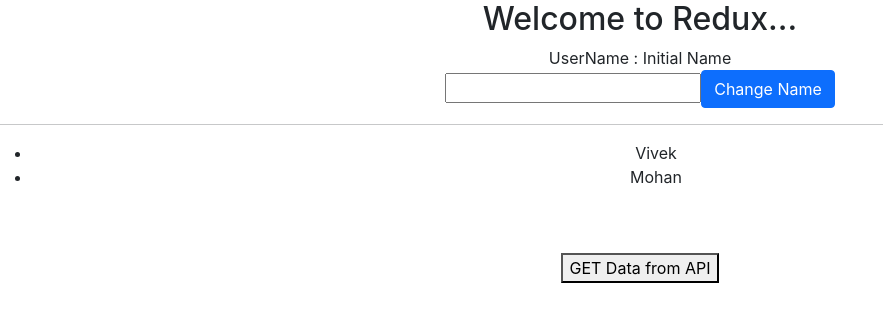
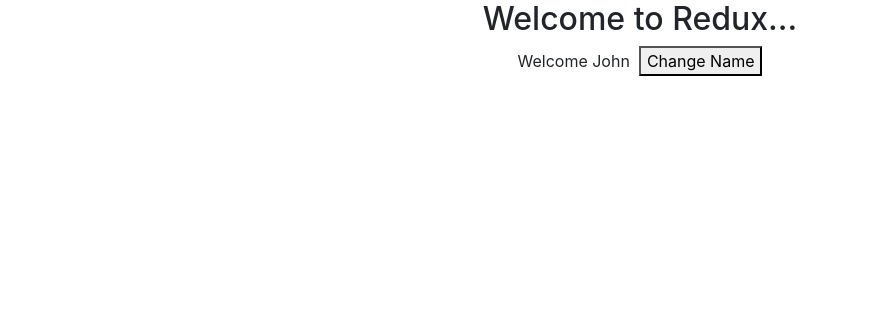
Before and after one commit to lokeshkumardubai1990/react, a React (Create React App) app: page / in a window 1280 px wide. Shown: the top 322 px of the page, without its empty margins (0-883 px from the left). Built offline with nearby package versions, Linux system fonts and the light colour scheme.

Commit message:
redux basics

```diff
--- a/src/Classcomp.js
+++ b/src/Classcomp.js
@@ -1,71 +1,33 @@
-import React, { createRef } from "react";
+import React from "react";
+
 import { connect } from "react-redux";
-import { changeName, fechtData } from "./store/actions";
-// import { apiData } from "./store/actions";
-
-const apiData = (apiUrl) => {
-  return (dispatch) => {
-    return fetch(apiUrl)
-      .then((resposne) => {
-        dispatch(fechtData(resposne));
-      })
-      .catch((error) => {
-        console.log(error);
-      });
-  };
-};
 
 class Classcomp extends React.Component {
   constructor(props) {
     super(props);
-    this.inputRef = createRef();
     console.log(this.props);
-  }
-
-  componentDidMount() {
-    //this.apiData("https://api.github.com/users/KrunalLathiya");
   }
 
   render() {
     return (
       <div>
-        UserName : {this.props.userName}
-        <br />
-        <input ref={this.inputRef} />
-        <button
-          className="btn btn-primary"
-          onClick={() => this.props.changeName(this.inputRef.current.value)}
-        >
-          Change Name
-        </button>
-        <br />
-        <hr />
-        <ul>
-          {this.props.todoList.map((data, index) => {
-            return <li key={index}>{data}</li>;
-          })}
-        </ul>
-        <br />
-        <br />
-        <button onClick={this.props.fetchData}>GET Data from API</button>
+        Welcome {this.props.userName} &nbsp;
+        <button onClick={this.props.changeName}>Change Name</button>
       </div>
     );
   }
 }
 
-const mapStateToProps = function (state) {
-  console.log(state);
+const mapStateToProps = (state) => {
   return {
-    userName: state.userDetails.userName,
-    todoList: state.todo.todoList,
+    userName: state.userName,
   };
 };
 
-const mapDispatchToProps = function (dispatch) {
+const mapDispatchToProps = (dispatch) => {
   return {
-    changeName: (data) => dispatch(changeName(data)),
-    fetchData: () =>
-      dispatch(apiData("https://api.github.com/users/KrunalLathiya")),
+    changeName: () => dispatch({ type: "changeUserName", payLoad: "Peter" }),
   };
 };
+
 export default connect(mapStateToProps, mapDispatchToProps)(Classcomp);
--- a/src/index.js
+++ b/src/index.js
@@ -1,14 +1,13 @@
 import React from "react";
 import ReactDOM from "react-dom/client";
 import "./index.css";
-import reducer from "./store/reducer";
+import { legacy_createStore as createStore } from "redux";
+import Reducer from "./store/reducer";
 import { Provider } from "react-redux";
 import App from "./App";
-import { legacy_createStore as createStore, applyMiddleware } from "redux";
-import thunk from "redux-thunk";
 
 import reportWebVitals from "./reportWebVitals";
-const store = createStore(reducer, applyMiddleware(thunk));
+const store = createStore(Reducer);
 const root = ReactDOM.createRoot(document.getElementById("root"));
 root.render(
   <Provider store={store}>
--- a/src/store/actionTypes/index.js
+++ b/src/store/actionTypes/index.js
@@ -1,4 +1,3 @@
 export const ACTIONS = {
   CHANGE: "change",
-  FETCHDATA: "fetch",
 };
--- a/src/store/actions/index.js
+++ /dev/null
@@ -1,21 +0,0 @@
-import { ACTIONS } from "../actionTypes";
-
-export const changeName = (data) => {
-  return { type: ACTIONS.CHANGE, payLoad: data };
-};
-
-export const fechtData = (data) => {
-  return { type: ACTIONS.FETCHDATA, payLoad: data };
-};
-
-export const apiData = (apiUrl) => {
-  return (dispatch) => {
-    return fetch(apiUrl)
-      .then((resposne) => {
-        dispatch(fechtData(resposne));
-      })
-      .catch((error) => {
-        console.log(error);
-      });
-  };
-};
--- a/src/store/reducer/index.js
+++ b/src/store/reducer/index.js
@@ -1,38 +1,17 @@
-import { ACTIONS } from "../actionTypes";
-import { combineReducers } from "redux";
-const initialstate = { userName: "Initial Name" };
+const initialState = { userName: "John" };
 
-const userDetails = (state = initialstate, action) => {
+const Reducer = (state = initialState, action) => {
+  console.log(state, action);
   switch (action.type) {
-    case ACTIONS.CHANGE:
+    case "changeUserName":
       return {
         ...state,
         userName: action.payLoad,
       };
-    case ACTIONS.FETCHDATA:
-      return {
-        ...state,
-        apiRes: action.payLoad,
-      };
+
     default:
       return state;
   }
 };
 
-//second reducer
-
-const initialTodo = { todoList: ["Vivek", "Mohan"] };
-
-const todo = (state = initialTodo, action) => {
-  switch (action.type) {
-    case "addTodo":
-      return {
-        ...state,
-        todoList: action.payLoad,
-      };
-    default:
-      return state;
-  }
-};
-
-export default combineReducers({ userDetails, todo });
+export default Reducer;
```
